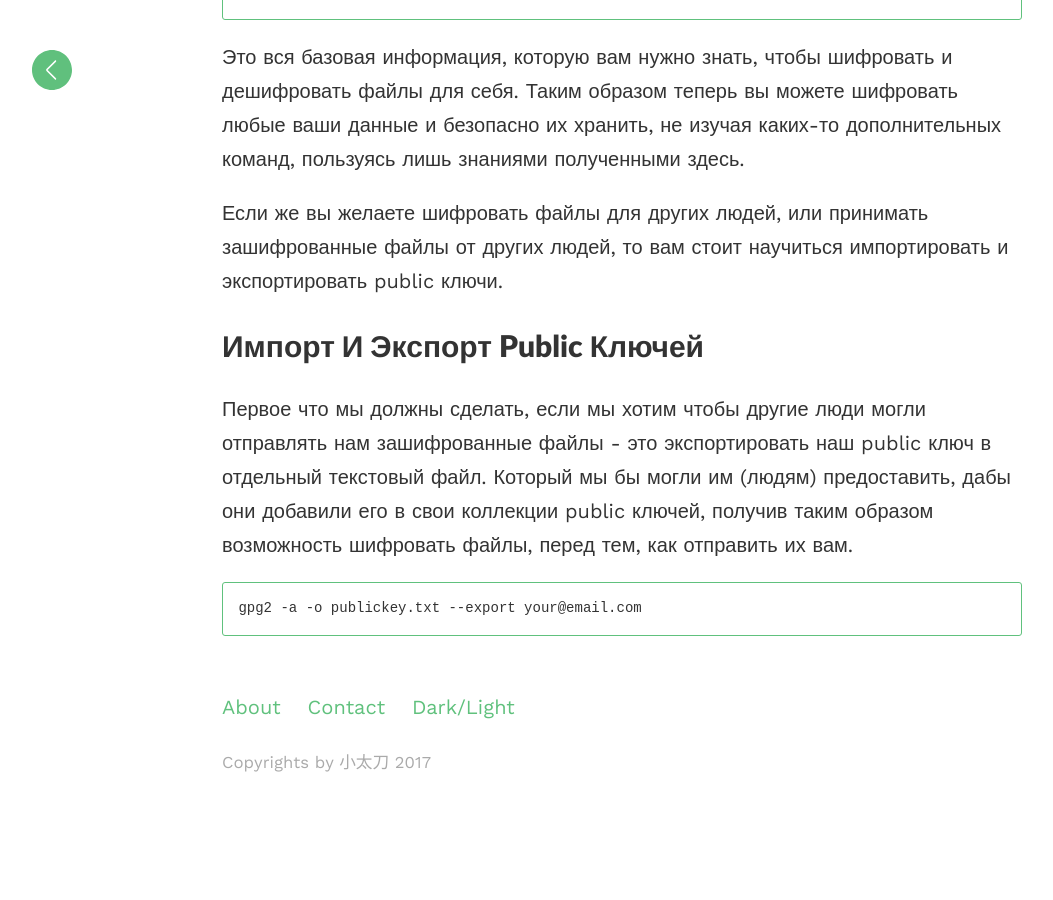
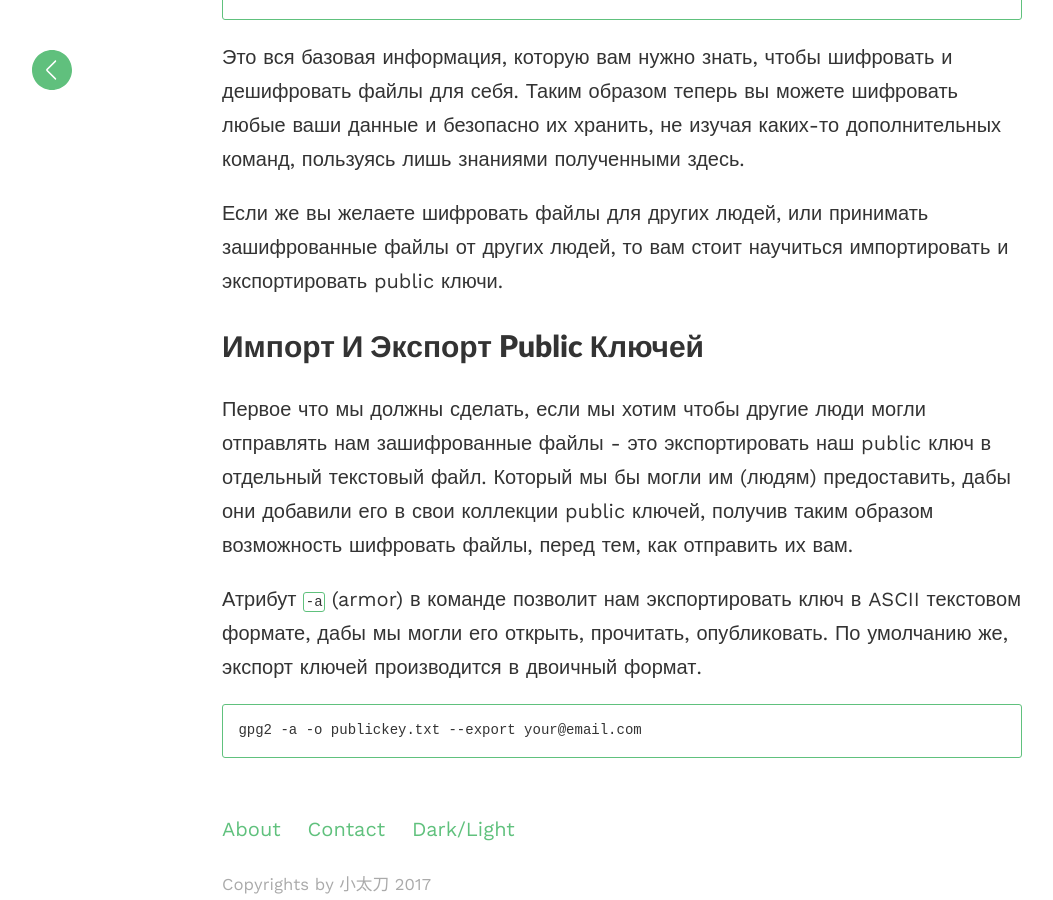
Before and after one commit to evgeniyantipin/evgeniyantipin.github.io, a Jekyll site: the page built from _posts/2018-03-10-gpg2.markdown, in a window 1280 px wide and 900 px high, scrolled down 5418 px. Shown: the whole window, without its empty margins (18-1071 px from the left). Built offline with Jekyll 4.4.1, drawn with Linux system fonts in a browser that asks for light colours; before the commit the page ends 6196 px from its top, so only the background shows below that.

Commit message:
Update 2018-03-10-gpg2.markdown

````diff
--- a/_posts/2018-03-10-gpg2.markdown
+++ b/_posts/2018-03-10-gpg2.markdown
@@ -119,6 +119,9 @@ gpg2 -d -o decrypted.txt secret.txt.gpg
 
 ## Импорт и экспорт public ключей
 Первое что мы должны сделать, если мы хотим чтобы другие люди могли отправлять нам зашифрованные файлы - это экспортировать наш public ключ в отдельный текстовый файл. Который мы бы могли им (людям) предоставить, дабы они добавили его в свои коллекции public ключей, получив таким образом возможность шифровать файлы, перед тем, как отправить их вам.
+
+Атрибут `-a` (armor) в команде позволит нам экспортировать ключ в ASCII текстовом формате, дабы мы могли его открыть, прочитать, опубликовать. По умолчанию же, экспорт ключей производится в двоичный формат.
+
 ```bash
 gpg2 -a -o publickey.txt --export your@email.com
 ```
````
